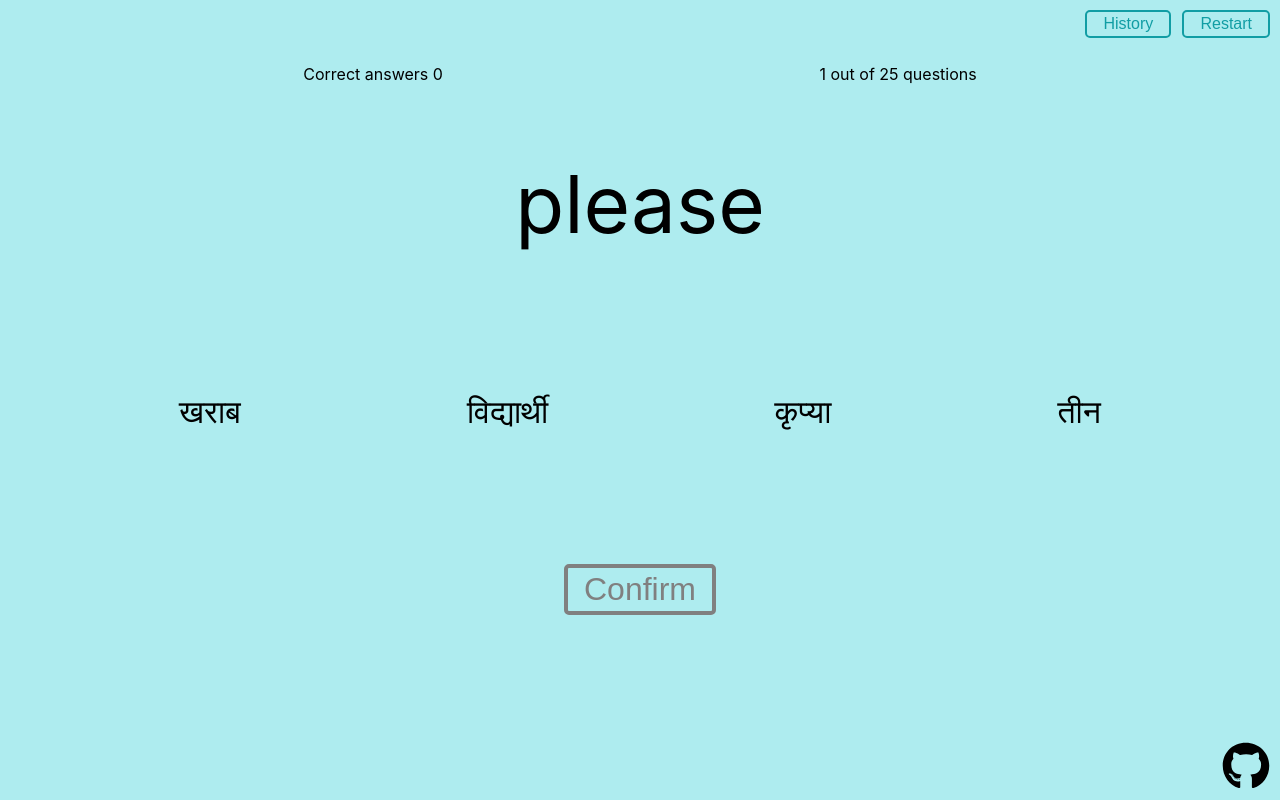
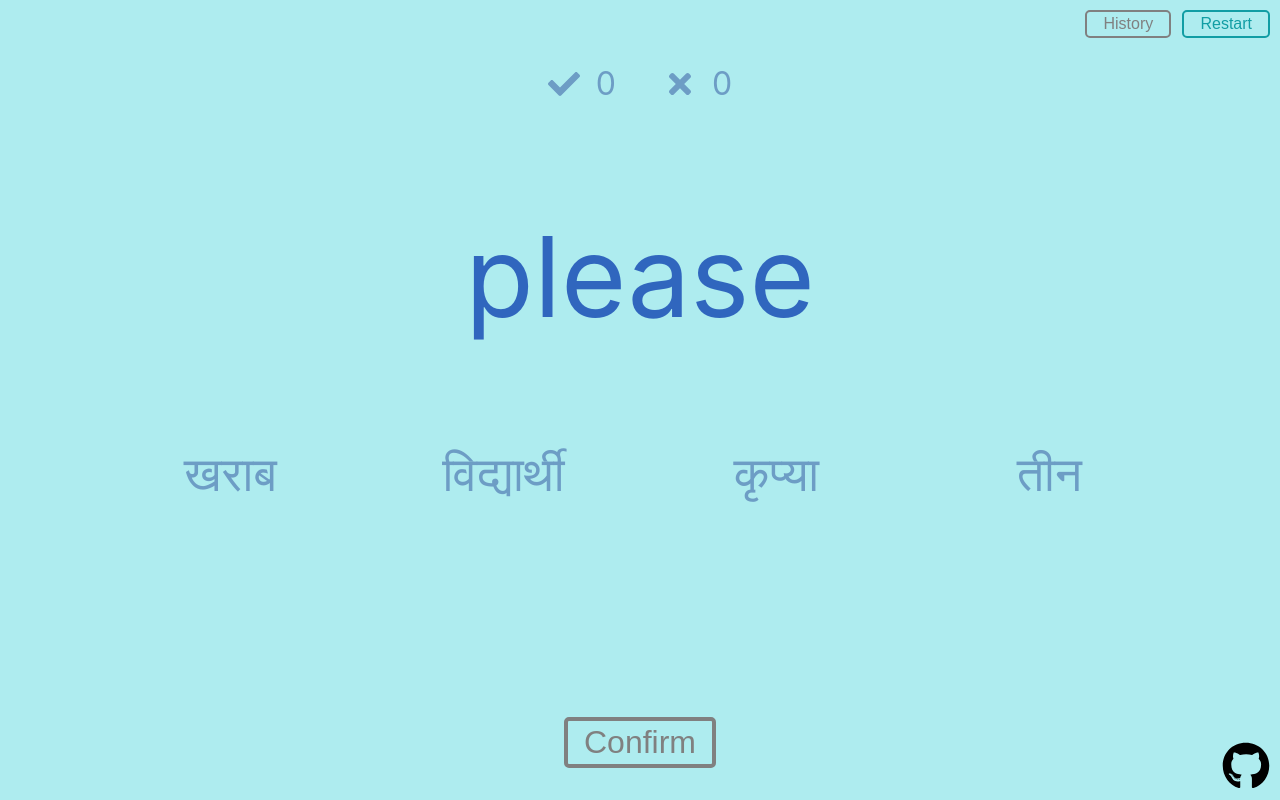
Before and after one commit to TAQ2/hindi-flashcards, a React (Create React App) app: page / in a window 1280 px wide. Both pictures are taken after a click on the button "Start". Built offline with nearby package versions, Linux system fonts and the light colour scheme.

Commit message:
lots of design

```diff
--- a/src/App.js
+++ b/src/App.js
@@ -32,7 +32,7 @@ export default function App() {
       style={{
         backgroundColor: colours.quinary,
         width: "100vw",
-        height: "100vh"
+        minHeight: "100vh"
       }}
     >
       {renderScreen()}
--- /dev/null
+++ b/src/Button.js
@@ -0,0 +1,12 @@
+import styled from "styled-components";
+import { colours } from "./theme";
+
+export default styled.button`
+  background-color: ${colours.quinary};
+  border-radius: 5px;
+  color: ${({ disabled }) => (disabled ? "gray" : colours.secondary)};
+  padding: 0.2rem 1rem;
+  cursor: ${({ disabled }) => (disabled ? "auto" : "pointer")};
+  border: ${({ isSmall }) => (isSmall ? 2 : 4)}px solid;
+  font-size: ${({ isSmall }) => (isSmall ? 1 : 2)}rem;
+`;
--- a/src/History.js
+++ b/src/History.js
@@ -1,31 +1,98 @@
 import React from "react";
+import { FaTimes } from "react-icons/fa";
+import styled from "styled-components";
 
-import { TiTick } from "react-icons/ti";
-import { GiSplitCross } from "react-icons/gi";
+import Button from "./Button";
+import { colours, screenBreakpoints } from "./theme";
+import { calculateCorrectAnswerTotal } from "./logic";
 
-export default function History({ history, handleExitHistory }) {
-  return (
-    <>
-      <button
+const LargeContainer = styled.div`
+  padding-top: 4rem;
+
+  @media (max-width: ${screenBreakpoints.maxContentWidth}px) {
+    padding-left: 4rem;
+    padding-right: 4rem;
+  }
+
+  @media (max-width: 900px) {
+    font-size: 0.7rem;
+  }
+
+  @media (max-width: ${screenBreakpoints.tablet}px) {
+    display: none;
+  }
+`;
+
+// @Cleanup - can we consolodate small and large container childrens
+const SmallContainer = styled.div`
+  text-align: center;
+  padding-top: 1rem;
+
+  @media (min-width: ${screenBreakpoints.tablet + 1}px) {
+    display: none;
+  }
+`;
+
+// @Cleanup
+const Thing = styled.div`
+  display: flex;
+  justify-content: center;
+
+  @media (max-width: ${screenBreakpoints.small}px) {
+    flex-direction: column;
+    align-items: center;
+  }
+`;
+
+export default function History({ history, handleExitHistory, isResults }) {
+  const ActionButton = isResults
+    ? () => (
+        <Button
+          onClick={handleExitHistory}
+          isSmall
+          style={{
+            position: "absolute",
+            top: 10,
+            right: 10
+          }}
+        >
+          Restart
+        </Button>
+      )
+    : () => (
+        <FaTimes
+          onClick={handleExitHistory}
           style={{
             position: "absolute",
             top: 10,
             right: 10,
             fontSize: "3rem",
             color: "gray",
-          border: "none",
-          background: "transparent",
             cursor: "pointer"
           }}
-        onClick={handleExitHistory}
-      >
-        X
-      </button>
+        />
+      );
+
+  return (
+    <>
+      <ActionButton />
       <div
         style={{
-          paddingTop: "6rem"
+          padding: "4rem 0",
+          margin: "0 auto",
+          maxWidth: screenBreakpoints.maxContentWidth,
+          display: "flex",
+          flexDirection: "column",
+          minHeight: "100vh"
         }}
       >
+        {isResults && (
+          <div style={{ fontSize: "2rem", textAlign: "center" }}>
+            Congratulations! You got {calculateCorrectAnswerTotal(history)} out
+            of {history.length} correct.
+          </div>
+        )}
+        <LargeContainer>
           {history.map((
             round, // @Cleanup - round is different terminolgy
             i
@@ -34,13 +101,15 @@ export default function History({ history, handleExitHistory }) {
               key={i}
               style={{
                 display: "flex",
-              justifyContent: "space-between",
-              fontSize: "2em"
+                fontSize: "2em",
+                color: colours.primary
               }}
             >
-            <span>{round.question[round.type[0]]}</span>
+              <span style={{ width: "20%", fontWeight: "bold" }}>
+                {round.question[round.type[0]]}
+              </span>
               {round.choices.map((choice, i) => {
-              let color = "black";
+                let color = colours.primary;
 
                 if (choice === round.question) {
                   color = "green";
@@ -52,14 +121,62 @@ export default function History({ history, handleExitHistory }) {
                 }
 
                 return (
-                <span key={i} style={{ color }}>
+                  <span key={i} style={{ width: "20%", color }}>
                     {choice[round.type[1]]}
                   </span>
                 );
               })}
-            {round.answer === round.question ? <TiTick /> : <GiSplitCross />}
             </div>
           ))}
+        </LargeContainer>
+
+        <SmallContainer>
+          {history.map((
+            round, // @Cleanup - round is different terminolgy
+            i
+          ) => (
+            <div
+              key={i}
+              style={{
+                margin: "1rem 0",
+                padding: "1rem 0"
+              }}
+            >
+              <div
+                style={{
+                  fontSize: "1.5em",
+                  fontWeight: "bold",
+                  color: colours.primary
+                }}
+              >
+                {round.question[round.type[0]]}
+              </div>
+              <Thing>
+                {round.choices.map((choice, i) => {
+                  let color = colours.primary;
+
+                  if (choice === round.question) {
+                    color = "green";
+                  } else if (
+                    choice === round.answer &&
+                    round.answer !== round.question
+                  ) {
+                    color = "red";
+                  }
+
+                  return (
+                    <span
+                      key={i}
+                      style={{ width: "25%", color, fontSize: "1.5rem" }}
+                    >
+                      {choice[round.type[1]]}
+                    </span>
+                  );
+                })}
+              </Thing>
+            </div>
+          ))}
+        </SmallContainer>
       </div>
     </>
   );
--- a/src/Quiz.js
+++ b/src/Quiz.js
@@ -1,5 +1,6 @@
-import React, { useState } from "react";
+import React, { useState, useEffect } from "react";
 import styled from "styled-components";
+import { FaTimes, FaCheck } from "react-icons/fa";
 
 import {
   shuffle,
@@ -9,15 +10,51 @@ import {
 import words from "./questions.json"; // @Cleanup - bad name
 import History from "./History";
 import { colours, screenBreakpoints } from "./theme";
+import Button from "./Button";
+
+const ResultsContainer = styled.div`
+  font-size: 2rem;
+  display: flex;
+  align-items: center;
+  color: ${colours.tertiary};
+
+  @media (max-width: ${screenBreakpoints.tablet}px) {
+    margin-bottom: 2rem;
+  }
+`;
+
+const QuestionWord = styled.div`
+  color: ${colours.primary};
+  // margin-bottom: 10rem;
+  font-size: 7rem;
+  // set lineheight because the set default between english and hindi is different @Cleanup
+  line-height: 8rem;
+
+  @media (max-width: ${screenBreakpoints.tablet}px) {
+    margin-bottom: 5rem;
+    font-size: 6rem;
+    // set lineheight because the set default between english and hindi is different @Cleanup
+    line-height: 6rem;
+  }
+
+  @media (max-width: ${screenBreakpoints.small}px) {
+    margin-bottom: 3rem;
+    font-size: 5rem;
+    // set lineheight because the set default between english and hindi is different @Cleanup
+    line-height: 5rem;
+  }
+`;
 
 const Choice = styled.div`
-  text-decoration: ${({ isSelected }) => (isSelected ? "underline" : "none")};
-  font-size: 2rem;
-  // set lineheight because the set default between english and hindi is different
+  font-size: 3rem;
   line-height: 3rem;
+  cursor: pointer;
+  padding: 0 1rem;
+  width: 22%;
 
   @media (max-width: ${screenBreakpoints.tablet}px) {
     margin-bottom: 1rem;
+    width: 100%;
   }
 `;
 
@@ -25,10 +62,11 @@ const ChoicesContainer = styled.div`
   display: flex;
   justify-content: space-between;
   flex-wrap: wrap;
-  margin: 0 4rem 8rem 4rem;
+  color: ${colours.tertiary};
 
   @media (max-width: ${screenBreakpoints.tablet}px) {
     flex-direction: column;
+    margin: 0 auto;
   }
 `;
 
@@ -72,20 +110,20 @@ function Quiz({ config, setHasStarted }) {
     calculateChoices(currentQuestion, words, config.choiceCount)
   );
 
-  const handleConfirmAnswer = (question, choices, answer) => () => {
-    setSelectedAnswer(null);
+  const handleConfirmAnswer = () => () => {
     setHistory([
       ...history,
       {
         questionType: "WORD",
-        question,
+        question: currentQuestion,
         choices,
-        answer,
+        answer: selectedAnswer,
         type: roundType
         // @Incomplete - whether the question was asked in english or hindi or english pronunciation
       }
     ]);
 
+    setSelectedAnswer(null);
     const newQuestions = questions.filter((_, i) => i !== questions.length - 1); // @Cleanup - probably a better way to do that
     setQuestions(newQuestions);
     setChoices(
@@ -99,6 +137,18 @@ function Quiz({ config, setHasStarted }) {
     setRoundType(calculateRandomRoundType());
   };
 
+  useEffect(() => {
+    const keyPressHandler = ({ key }) =>
+      key === "Enter" && selectedAnswer !== null && handleConfirmAnswer()();
+    window.addEventListener("keydown", keyPressHandler);
+    return () => {
+      window.removeEventListener("keydown", keyPressHandler);
+    };
+
+    // @Cleanup - https://stackoverflow.com/questions/55840294/how-to-fix-missing-dependency-warning-when-using-useeffect-react-hook
+    // eslint-disable-next-line react-hooks/exhaustive-deps
+  }, [selectedAnswer]);
+
   const correctAnswerTotal = calculateCorrectAnswerTotal(history);
 
   if (displayHistory) {
@@ -109,19 +159,13 @@ function Quiz({ config, setHasStarted }) {
       />
     );
   }
-
   if (questions.length === 0) {
-    // @Cleanup - make results into new file
-    // @Cleanup - should this new file be rendered by App.js instead of Quiz.js
-
     return (
-      <div>
-        <div>End of questions</div>
-        <div>Number of correct {correctAnswerTotal}</div>
-        <div>Total {history.length}</div>
-        <History history={history} />
-        <button onClick={() => setHasStarted(false)}>Restart</button>
-      </div>
+      <History
+        history={history}
+        handleExitHistory={() => setHasStarted(false)}
+        isResults
+      />
     );
   }
 
@@ -134,103 +178,90 @@ function Quiz({ config, setHasStarted }) {
           right: 10
         }}
       >
-        <button
+        <Button
           onClick={() => setDisplayHistory(true)}
-          style={{
-            // @Cleanup - the following style is copied from button on start page
-            fontSize: "1rem",
-            border: "2px solid " + colours.secondary,
-            backgroundColor: colours.quinary,
-            borderRadius: 5,
-            color: colours.secondary,
-            padding: "0.2rem 1rem",
-            cursor: "pointer",
-            marginRight: "0.7rem"
-          }}
+          isSmall
+          style={{ marginRight: "0.7rem" }}
+          disabled={history.length === 0}
         >
           History
-        </button>
-        <button
-          onClick={() => setHasStarted(false)}
-          style={{
-            // @Cleanup - the following style is copied from button on start page
-            fontSize: "1rem",
-            border: "2px solid " + colours.secondary,
-            backgroundColor: colours.quinary,
-            borderRadius: 5,
-            color: colours.secondary,
-            padding: "0.2rem 1rem",
-            cursor: "pointer"
-          }}
-        >
+        </Button>
+        <Button onClick={() => setHasStarted(false)} isSmall>
           Restart
-        </button>
+        </Button>
       </div>
       <div
         style={{
           textAlign: "center",
           maxWidth: screenBreakpoints.maxContentWidth,
           margin: "0 auto",
-          paddingTop: "4rem"
+          paddingTop: "4rem",
+          display: "flex",
+          flexDirection: "column",
+          height: "100vh"
         }}
       >
         <div
           style={{
             display: "flex",
-            justifyContent: "space-around",
-            marginBottom: "4rem"
+            flexDirection: "column",
+            justifyContent: "space-between",
+            height: "100%"
           }}
         >
-          <div>Correct answers {correctAnswerTotal}</div>
-          <div>
-            {history.length + 1} out of {config.roundCount} questions
-          </div>
-        </div>
           <div
             style={{
-            fontSize: "5rem",
-            marginBottom: "8rem",
-            // set lineheight because the set default between english and hindi is different
-            lineHeight: "7rem"
+              display: "flex",
+              justifyContent: "space-around"
             }}
           >
-          {currentQuestion[roundType[0]]}
+            <ResultsContainer>
+              <FaCheck />
+              <span
+                style={{
+                  marginLeft: "1rem",
+                  marginRight: "3rem"
+                }}
+              >
+                {correctAnswerTotal}
+              </span>
+              <FaTimes />
+              <span style={{ marginLeft: "1rem" }}>
+                {history.length - correctAnswerTotal}
+              </span>
+            </ResultsContainer>
           </div>
+          <QuestionWord>{currentQuestion[roundType[0]]}</QuestionWord>
+
           <ChoicesContainer>
             {choices.map((choice, i) => (
-            <Choice
-              key={i}
-              onClick={() => setSelectedAnswer(choice)}
-              isSelected={selectedAnswer === choice}
+              <Choice key={i} onClick={() => setSelectedAnswer(choice)}>
+                <div
+                  style={{
+                    borderBottom:
+                      selectedAnswer === choice ? "2px solid" : "none",
+                    display: "inline"
+                  }}
                 >
                   {choice[roundType[1]]}
+                </div>
               </Choice>
             ))}
           </ChoicesContainer>
-
-        <button
+          <div />
+          <div style={{ marginBottom: "2rem" }}>
+            <Button
               onClick={handleConfirmAnswer(
                 currentQuestion,
                 choices,
                 selectedAnswer
               )}
               disabled={selectedAnswer == null}
-          style={{
-            // @Cleanup - other buttons are the same style
-            fontSize: "2rem",
-            backgroundColor: colours.quinary,
-            borderRadius: 5,
-            border:
-              "4px solid " +
-              (selectedAnswer != null ? colours.secondary : "gray"),
-            color: selectedAnswer != null ? colours.secondary : "gray",
-            padding: "0.2rem 1rem",
-            cursor: selectedAnswer != null ? "pointer" : "auto"
-          }}
             >
               Confirm
-        </button>
-        {/* <History history={history} /> */}
+            </Button>
+          </div>
+        </div>
       </div>
     </>
   );
--- a/src/index.css
+++ b/src/index.css
@@ -7,11 +7,6 @@ body {
   -moz-osx-font-smoothing: grayscale;
 }
 
-code {
-  font-family: source-code-pro, Menlo, Monaco, Consolas, "Courier New",
-    monospace;
-}
-
 * {
   box-sizing: border-box;
 }
```
Also changed, not shown: src/StartScreen.js (+16 -17 lines), 1 other file (tests, documents, lock files or other folders). Lines whose indentation alone changed are shown as unchanged.
